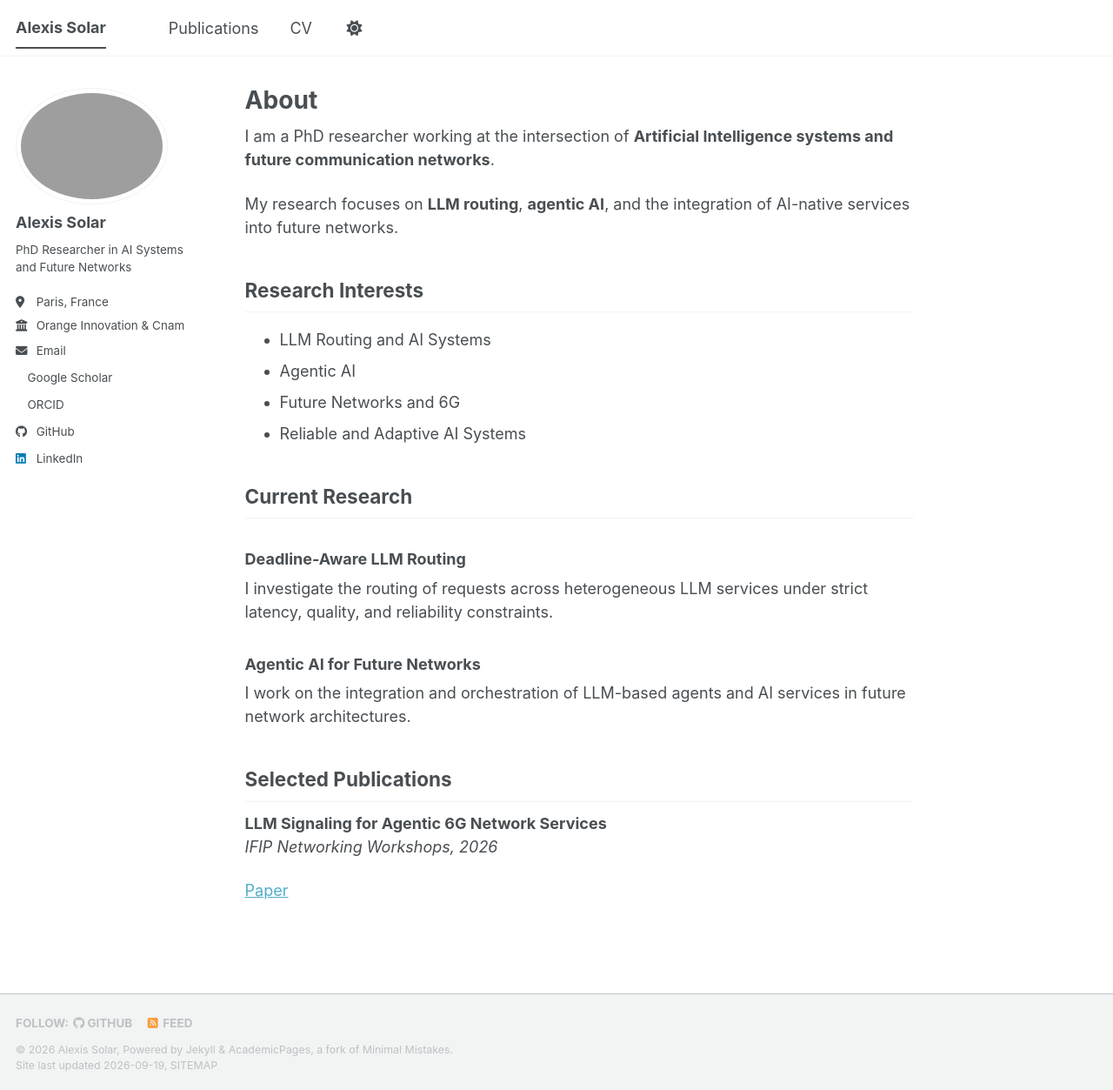
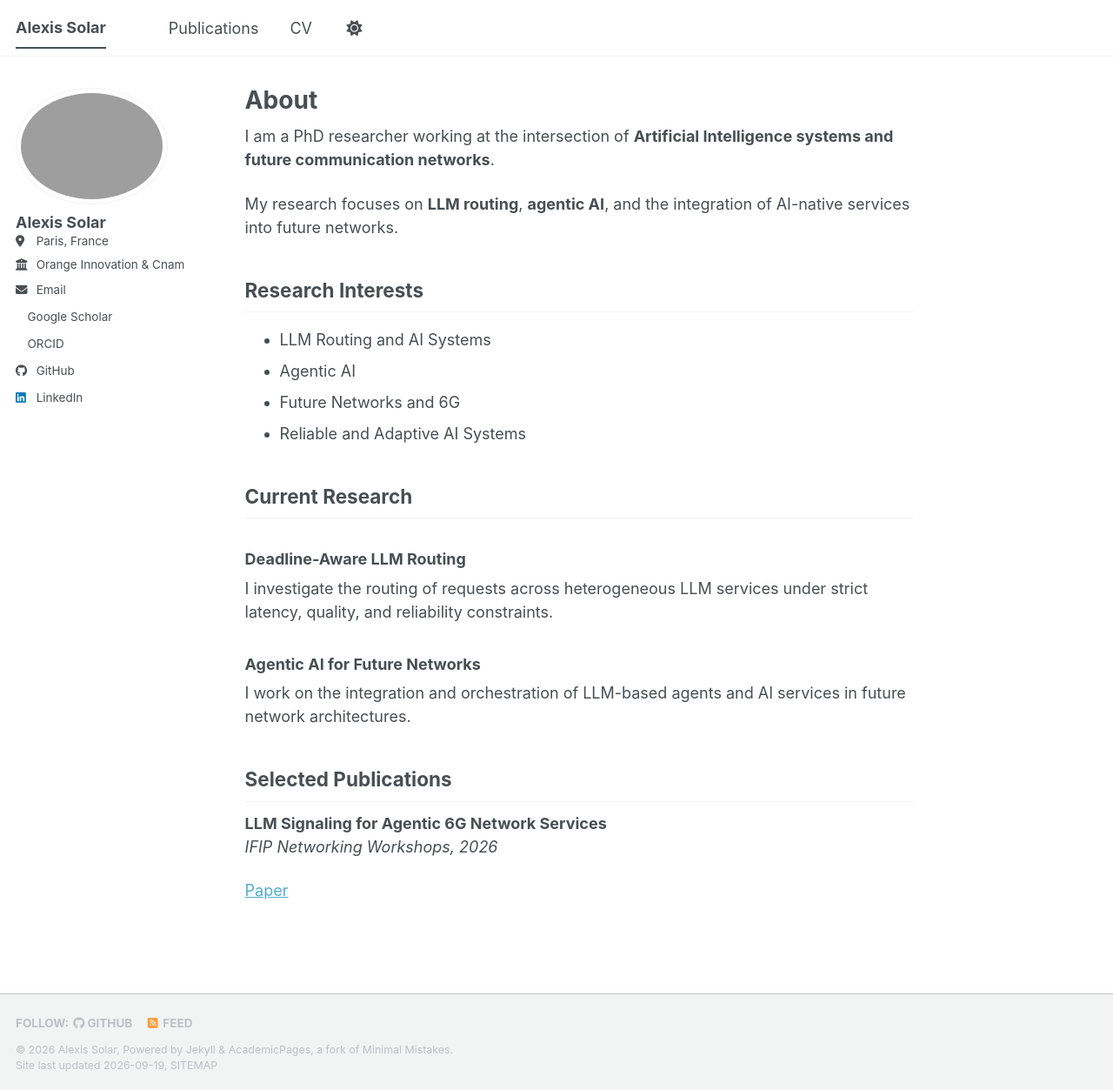
Before and after one commit to SolarAlexis/SolarAlexis.github.io, a Jekyll site: the page built from _pages/about.md, in a window 1280 px wide and 1253 px high. Shown: the whole window at 87% size. Built offline with Jekyll 4.4.1, drawn with Linux system fonts in a browser that asks for light colours; a style sheet for code colours, icons or effects is not loaded.

Commit message:
Update _config.yml

```diff
--- a/_config.yml
+++ b/_config.yml
@@ -26,7 +26,7 @@ author:
   avatar           : "profile.png"
   name             : "Alexis Solar"
   pronouns         : # example: "she/her"
-  bio              : "PhD Researcher in AI Systems and Future Networks"
+  bio              :
   location         : "Paris, France"
   employer         : "Orange Innovation & Cnam"
   uri              : # URL
```
